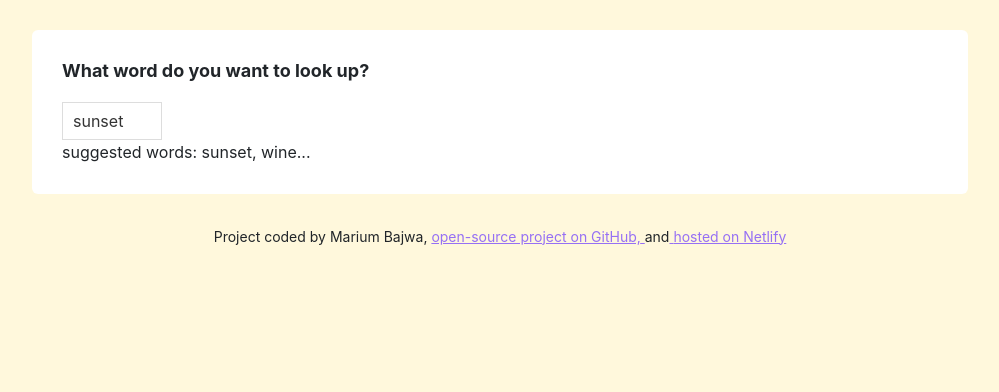
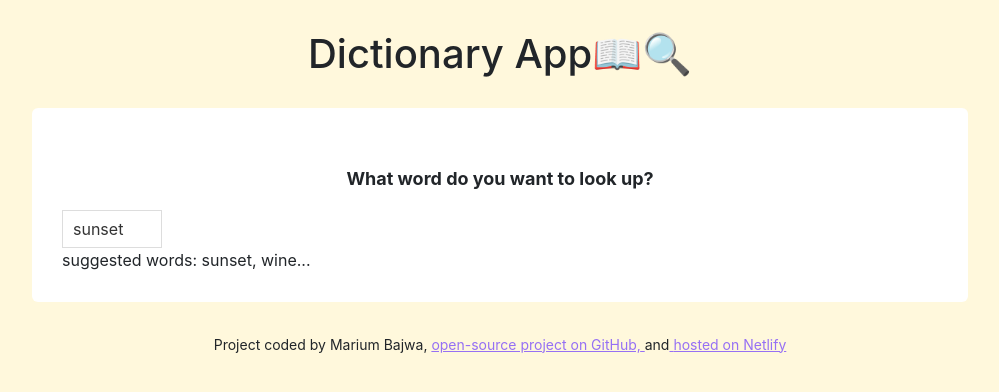
Before and after one commit to Mjb222/dictionary, a React (Create React App) app: page / in a window 1280 px wide. Shown: the top 392 px of the page, without its empty margins (140-1139 px from the left). Built offline with nearby package versions, Linux system fonts and the light colour scheme; no server answers.

Commit message:
appjs editing

```diff
--- a/src/App.css
+++ b/src/App.css
@@ -3,6 +3,10 @@ body {
 }
 a {
   color: #9670f4;
+}
+h1 {
+  text-align: center;
+  margin-top: 30px;
 }
 .App {
   max-width: 960px;
@@ -13,11 +17,6 @@ a {
   margin: 30px 0;
 }
 
-.App-logo {
-  max-width: 200px;
-  display: block;
-  margin: 0 auto;
-}
 .App-footer {
   text-align: center;
   margin: 30px 0;
--- a/src/App.js
+++ b/src/App.js
@@ -5,6 +5,7 @@ function App() {
   return (
     <div className="App">
       <div className="container">
+        <h1>Dictionary App📖🔍</h1>
         <header className="App-header"></header>
         <main>
           <Dictionary defaultKeyword="sunset" />
```
